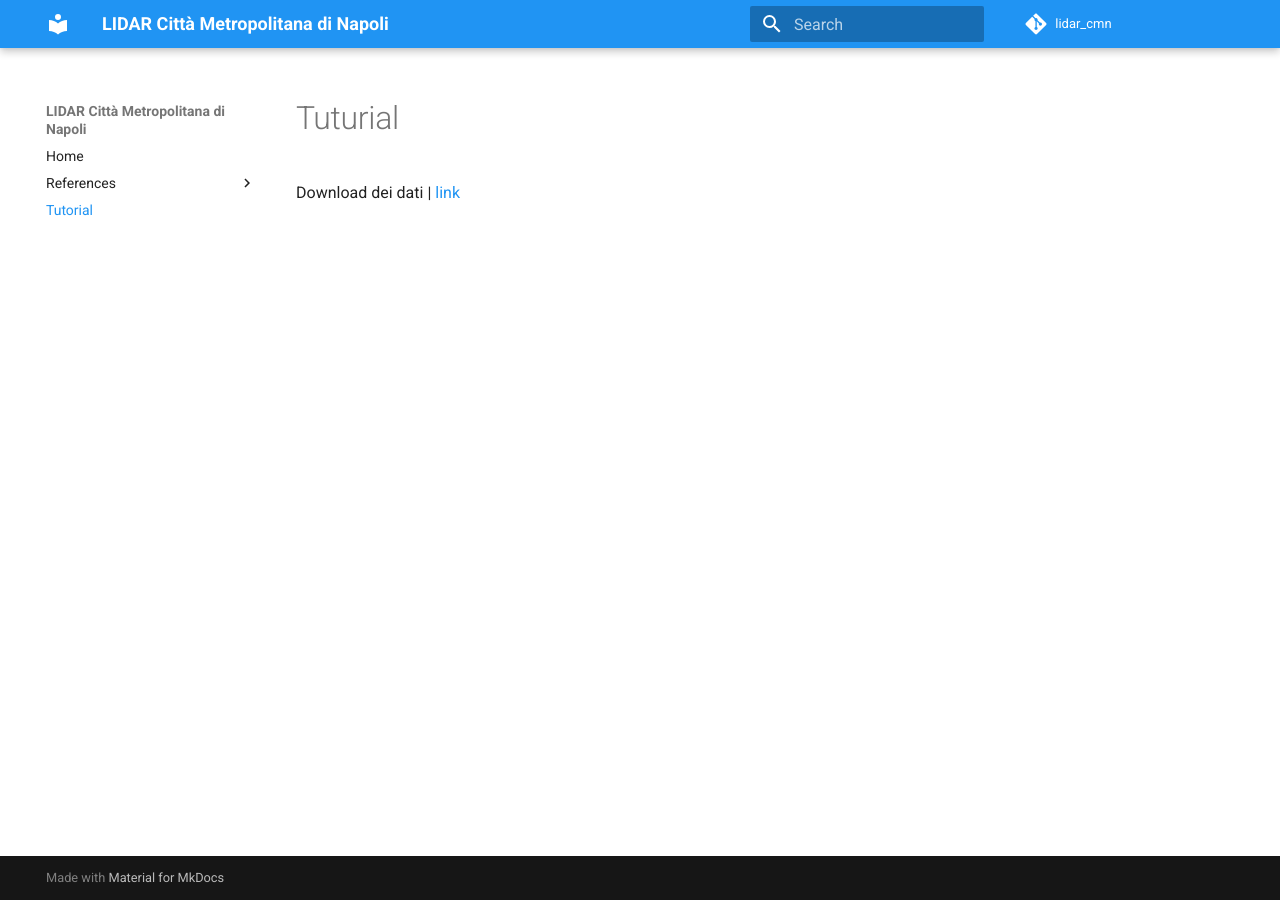
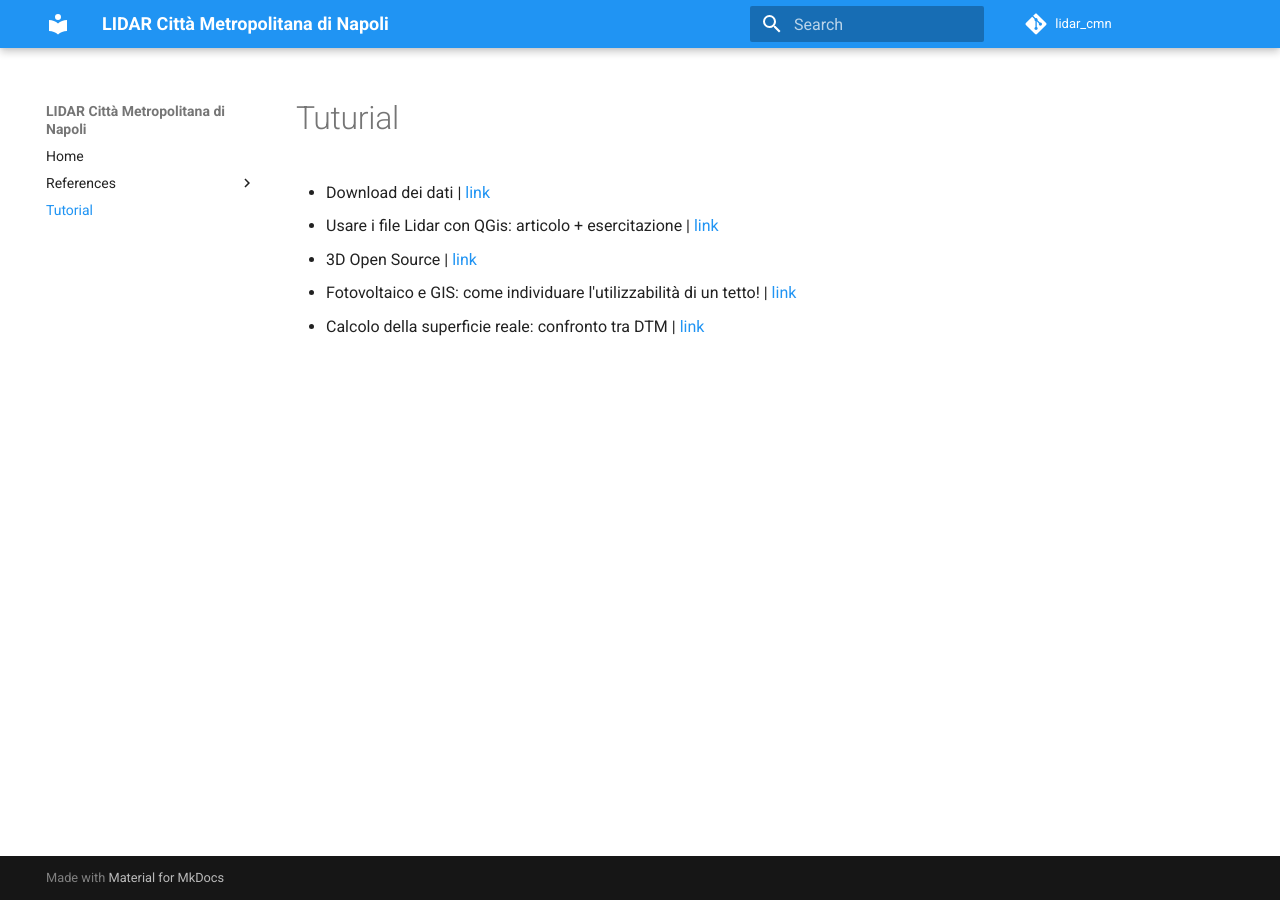
Before and after one commit to MaxDragonheart/lidar_cmn, an MkDocs documentation site: the page built from docs/tutorial.md, in a window 1280 px wide. Built offline with MkDocs 1.6.1 and Material for MkDocs 9.7.7, drawn with Linux system fonts in a browser that asks for light colours; comment, search, counter and statistics services are not loaded.

Commit message:
Update documentation

```diff
--- a/docs/tutorial.md
+++ b/docs/tutorial.md
@@ -1,3 +1,7 @@
 # Tuturial
 
-Download dei dati | [link](https://github.com/MaxDragonheart/lidar_cmn/blob/main/notebooks/download.ipynb)
+- Download dei dati | [link](https://github.com/MaxDragonheart/lidar_cmn/blob/main/notebooks/download.ipynb)
+- Usare i file Lidar con QGis: articolo + esercitazione | [link](https://massimilianomoraca.me/blog/gis/usare-i-file-lidar-con-qgis-articolo-esercitazione/)
+- 3D Open Source | [link](https://massimilianomoraca.me/blog/gis/3d-open-source/)
+- Fotovoltaico e GIS: come individuare l'utilizzabilità di un tetto! | [link](https://massimilianomoraca.me/blog/gis/fotovoltaico-e-gis-come-individuare-lutilizzabilita-di-un-tetto/)
+- Calcolo della superficie reale: confronto tra DTM | [link](https://massimilianomoraca.me/blog/gis/calcolo-della-superficie-reale-confronto-tra-dtm/)
--- a/mkdocs.yml
+++ b/mkdocs.yml
@@ -31,10 +31,10 @@ plugins:
         handlers:
           python:
             paths: [.lidar_cmn]
-#            options:
-#              show_root_heading: false
-#              show_root_toc_entry: false
-#              docstring_style: google
-#              docstring_section_style: spacy
-#              annotations_path: brief
-#              show_source: false
+            options:
+              show_root_heading: false
+              show_root_toc_entry: false
+              docstring_style: google
+              docstring_section_style: spacy
+              annotations_path: brief
+              show_source: false
```
